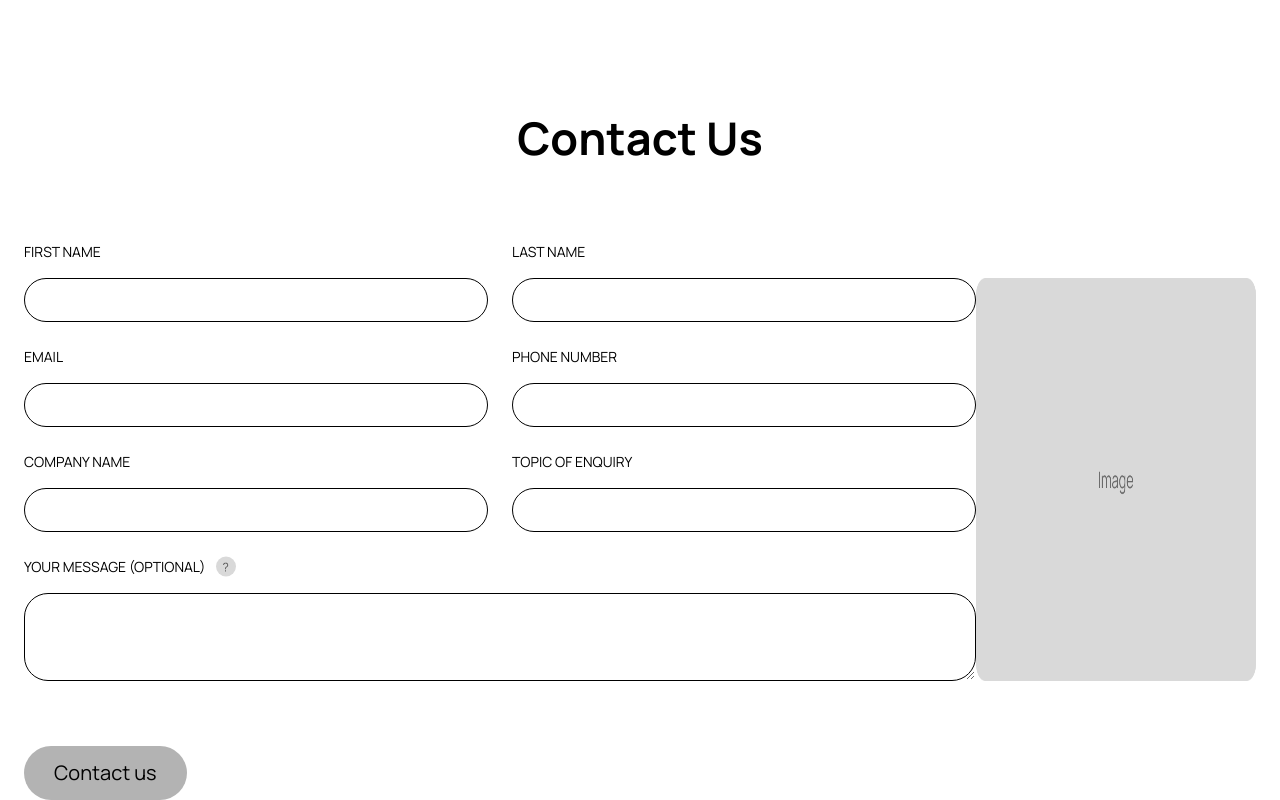
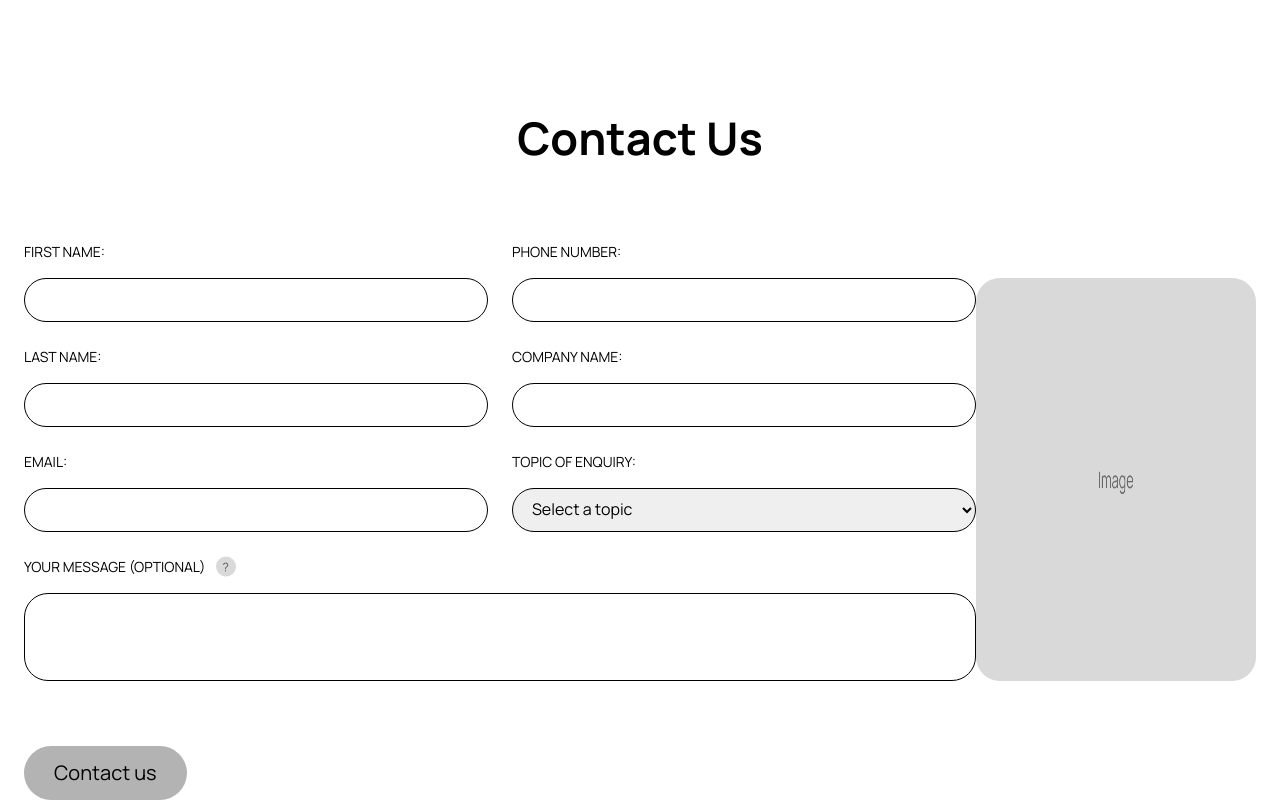
Before and after one commit to SoftLion-Co/clb-prototype, a Next.js app: page / in a window 1280 px wide. Shown: the part 2535-3335 px from the top of the page. Built offline with nearby package versions, Linux system fonts and the light colour scheme.

Commit message:
feature: implement data sending to wp

```diff
--- a/app/sections/main_page/ContactUsSection.module.scss
+++ b/app/sections/main_page/ContactUsSection.module.scss
@@ -33,6 +33,7 @@
     border-radius: 24px;
     width: 464px;
     height: 44px;
+    padding: 10px 15px;
   }
 
   &__box {
@@ -41,6 +42,7 @@
 
   &__inputs {
     display: flex;
+
     flex-wrap: wrap;
     justify-content: space-between;
     row-gap: 24px;
@@ -67,11 +69,23 @@
     border-radius: 24px;
     width: 100%;
     height: 88px;
-    padding: 6px 14px;
+    padding: 10px 15px;
+    resize: none;
   }
 
   &__picture {
     width: 463px;
     height: 403px;
+    border-radius: 24px;
+  }
+
+  &__button {
+    cursor: pointer;
+    color: #000;
+    background: #b3b3b3;
+    padding: 12px 30px;
+    border-radius: 40px;
+    max-width: fit-content;
+    font-size: 20px;
   }
 }
--- a/app/sections/main_page/ContactUsSection.tsx
+++ b/app/sections/main_page/ContactUsSection.tsx
@@ -1,23 +1,25 @@
-import React from "react";
-import Image from "next/image";
+"use client";
+
+import React, { useState } from "react";
 import s from "./ContactUsSection.module.scss";
 import MainTitleComponent from "@/components/MainTitleComponent";
-import MainButtonComponent from "@/components/MainButtonComponent";
-import Question from "@/images/question.svg";
-
+import Image from "next/image";
 import Picture from "@/images/home-hero-test.png";
 import classNames from "classnames";
+import Question from "@/images/question.svg";
 
 const InputField = ({
   type,
   name,
   label,
-  placeholder,
+  value,
+  onChange,
 }: {
   type: string;
   name: string;
   label: string;
-  placeholder: string;
+  value: string;
+  onChange: (e: React.ChangeEvent<HTMLInputElement>) => void;
 }) => {
   return (
     <div className={s.form__group}>
@@ -26,64 +28,106 @@ const InputField = ({
         type={type}
         className={s.form__input}
         name={name}
-        placeholder={placeholder}
+        value={value}
+        onChange={onChange}
       />
     </div>
   );
 };
 
 const ContactUsSection = () => {
+  const [formData, setFormData] = useState({
+    firstname: "",
+    lastname: "",
+    email: "",
+    phone: "",
+    company: "",
+    subject: "",
+    message: "",
+  });
+
+  const handleInputChange = (e: any) => {
+    const { name, value } = e.target;
+    setFormData({ ...formData, [name]: value });
+  };
+
+  const handleSubmit = async (e: any) => {
+    e.preventDefault();
+    const formData = new FormData(e.target);
+
+    const reqOptions = {
+      method: "POST",
+      body: formData,
+    };
+
+    const req = await fetch(
+      "https://softlion.blog/wp-json/contact-form-7/v1/contact-forms/215/feedback",
+      reqOptions
+    );
+    const response = await req.json();
+    console.log(response);
+  };
+
   return (
     <div className={s.container}>
       <MainTitleComponent className={s.form__title} title={"Contact Us"} />
-
-      <form
-        className={s.form}
-        action="/contact"
-        method="post"
-        encType="multipart/form-data"
-      >
+      <form className={s.form} onSubmit={handleSubmit}>
         <div className={s.form__content}>
           <div className={s.form__box}>
             <div className={s.form__inputs}>
               <InputField
                 type="text"
-                name="name"
-                label="First Name"
-                placeholder=""
+                name="firstname"
+                label="First Name:"
+                value={formData.firstname}
+                onChange={handleInputChange}
+              />
+              <InputField
+                type="tel"
+                name="phone"
+                label="Phone Number:"
+                value={formData.phone}
+                onChange={handleInputChange}
               />
               <InputField
                 type="text"
                 name="lastname"
-                label="Last Name"
-                placeholder=""
-              />
-              <InputField
-                type="text"
-                name="email"
-                label="Email"
-                placeholder=""
-              />
-              <InputField
-                type="text"
-                name="phone"
-                label="Phone Number"
-                placeholder=""
+                label="Last Name:"
+                value={formData.lastname}
+                onChange={handleInputChange}
               />
               <InputField
                 type="text"
                 name="company"
-                label="Company Name"
-                placeholder=""
+                label="Company Name:"
+                value={formData.company}
+                onChange={handleInputChange}
               />
               <InputField
-                type="text"
-                name="topic"
-                label="Topic of Enquiry"
-                placeholder=""
+                type="email"
+                name="email"
+                label="Email:"
+                value={formData.email}
+                onChange={handleInputChange}
               />
+              <div className={s.form__group}>
+                <label className={s.form__label}>Topic of Enquiry:</label>
+                <select
+                  name="subject"
+                  value={formData.subject}
+                  onChange={handleInputChange}
+                  className={s.form__input}
+                >
+                  <option value="">Select a topic</option>
+                  <option value="General Inquiry">General Inquiry</option>
+                  <option value="Product Information">
+                    Product Information
+                  </option>
+                  <option value="Support Request">Support Request</option>
+                  <option value="Other">Other</option>
+                </select>
+              </div>
             </div>
-
             <div className={s.form__textarea}>
               <div className={classNames(s.form__textarea_box, s.form__label)}>
                 <label htmlFor="message">Your message (optional)</label>
@@ -93,23 +137,24 @@ const ContactUsSection = () => {
                   title="Enter a short description of your offers"
                 />
               </div>
-
               <textarea
                 className={s.form__message}
                 id="message"
                 name="message"
-                placeholder=""
+                value={formData.message}
+                onChange={handleInputChange}
               ></textarea>
             </div>
           </div>
-
           <div>
             <Image className={s.form__picture} src={Picture} alt="Picture" />
           </div>
         </div>
+
+        <button type="submit" className={s.form__button}>
+          Contact us
+        </button>
       </form>
-
-      <MainButtonComponent text={"Contact us"} />
     </div>
   );
 };
```
